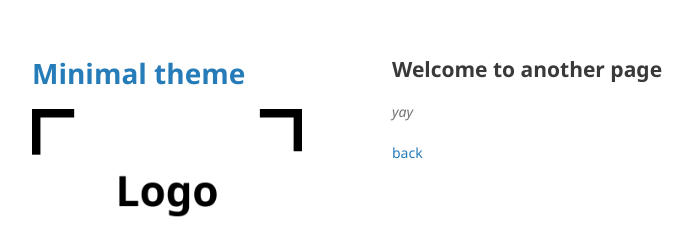
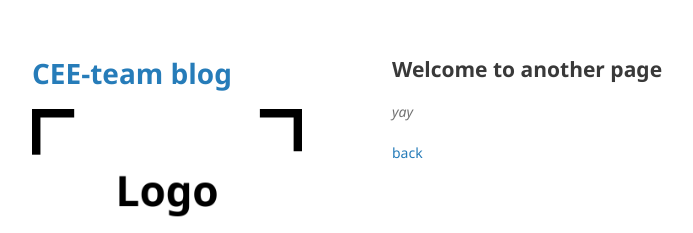
Before and after one commit to sergeypechenkin/sergeyperus.github.io, a Jekyll site: the page built from another-page.md, in a window 1280 px wide. Shown: the top 233 px of the page, without its empty margins (178-871 px from the left). Built offline with Jekyll 4.4.1, drawn with Linux system fonts in a browser that asks for light colours; our own code applies the rules of GitHub Pages for plain Markdown files.

Commit message:
Theme changes

```diff
--- a/_config.yml
+++ b/_config.yml
@@ -1,4 +1,4 @@
-title: Minimal theme
+title: CEE-team blog
 logo: /assets/img/logo.png
 description: Minimal is a theme for GitHub Pages.
 show_downloads: true
```
Also changed, not shown: 2 other files.
